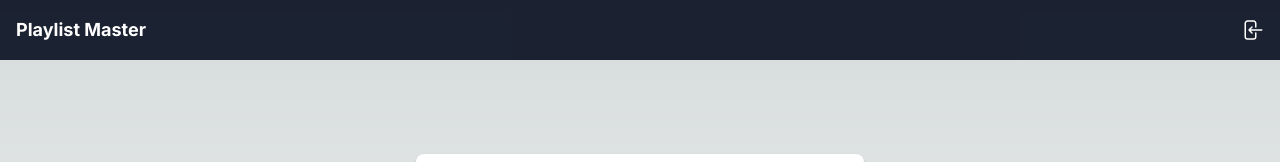
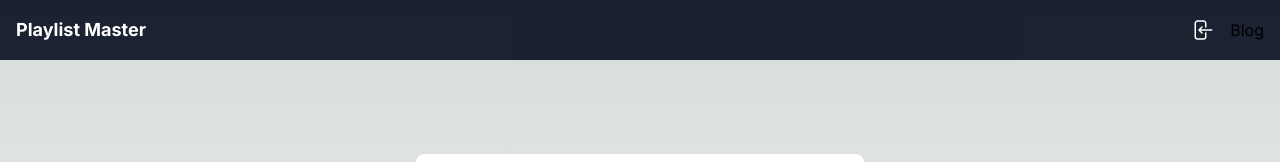
Before and after one commit to Nipunc55/youtube-playlist, a Next.js app: page /login in a window 1280 px wide. Shown: the top 162 px of the page. Built offline with nearby package versions, Linux system fonts and the light colour scheme.

Commit message:
feat(config): add vercel config

```diff
--- a/src/components/NavBar.tsx
+++ b/src/components/NavBar.tsx
@@ -89,7 +89,7 @@ const Navbar = ({ data }: any) => {
                 </svg>
               )}
             </button>
-
+            <a href="/profile">Blog</a>
             {isDropdownOpen && (
               // <div className="absolute lg:right-50 right-0  mt-6 w-40 bg-blue border rounded shadow-md ">
               <div
```
